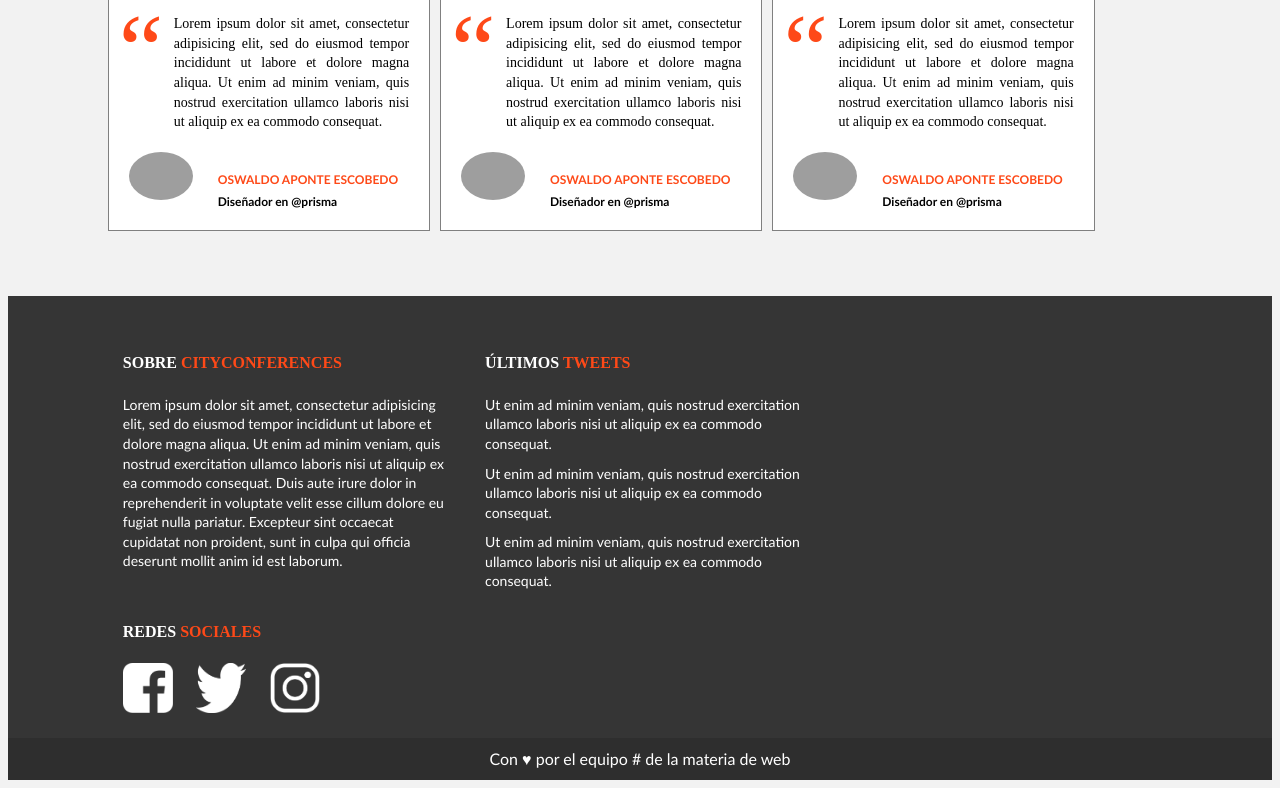
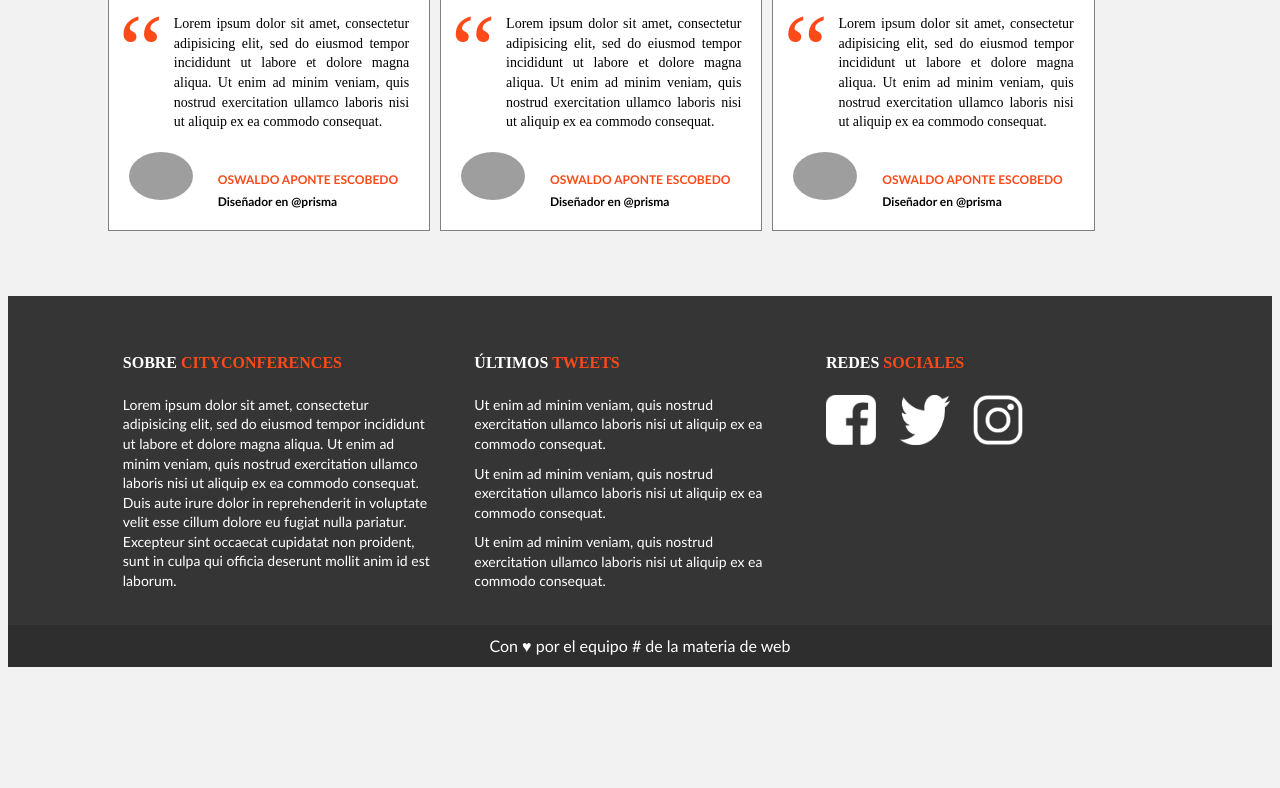
Before and after one commit to kiup/proyecto-web, a PHP site: page / in a window 1280 px wide. Shown: the part 4491-5279 px from the top of the page. After the commit the page ends 5158 px from the top, so only its background shows below. Run offline with PHP 8.4, Linux system fonts and the light colour scheme; some libraries are stand-ins or nearby versions; grey boxes are pictures that could not be loaded.

Commit message:
Corregido el footer

```diff
--- a/css/footer.css
+++ b/css/footer.css
@@ -10,7 +10,7 @@ footer .contenedor > div{
 }
 @media only screen and (min-width: 760px){
     footer .contenedor > div{
-        width: 30%;
+        width: 29%;
         float: left;
     }
 }
--- a/index.html
+++ b/index.html
@@ -262,7 +262,7 @@
             </nav>
         </div>
     </div>
-    <p class="copyright">Con 	&hearts; por el equipo # de la materia de web</p>
+    <p class="copyright">Con &hearts; por el equipo # de la materia de web</p>
 </footer>
 <!--FOOTER-->
 
```
